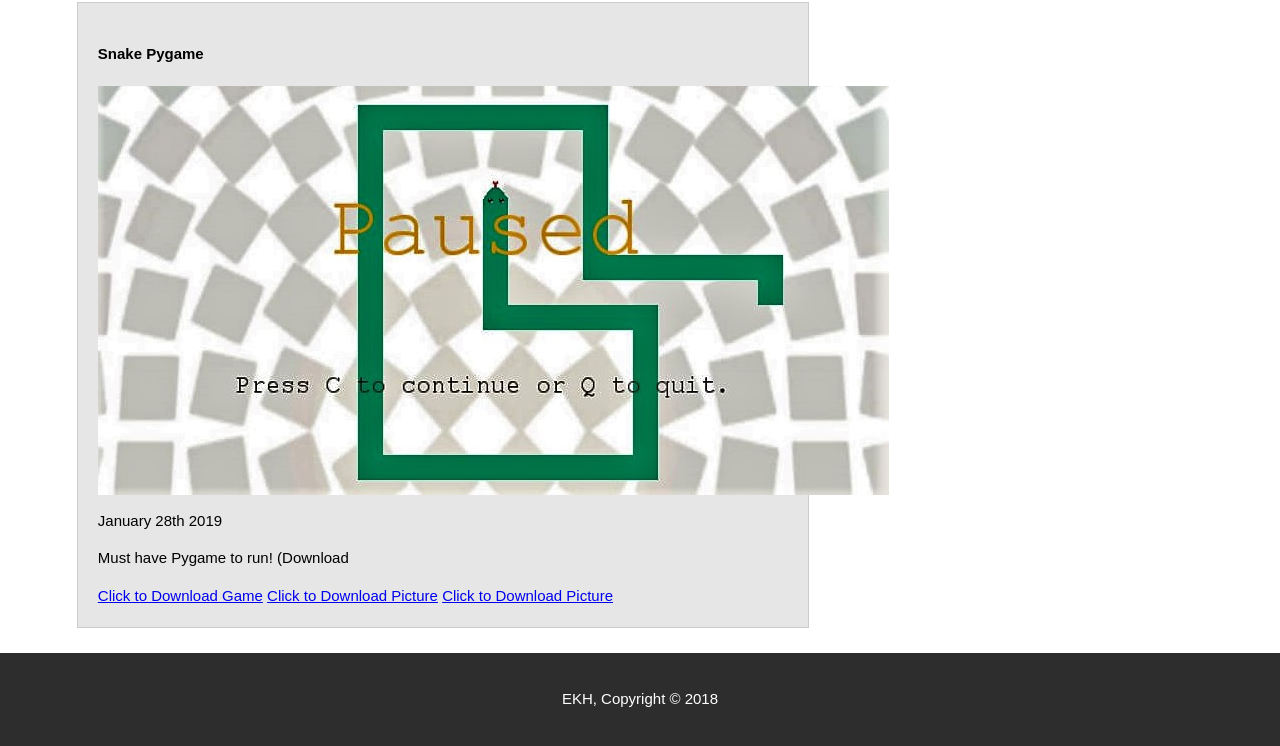
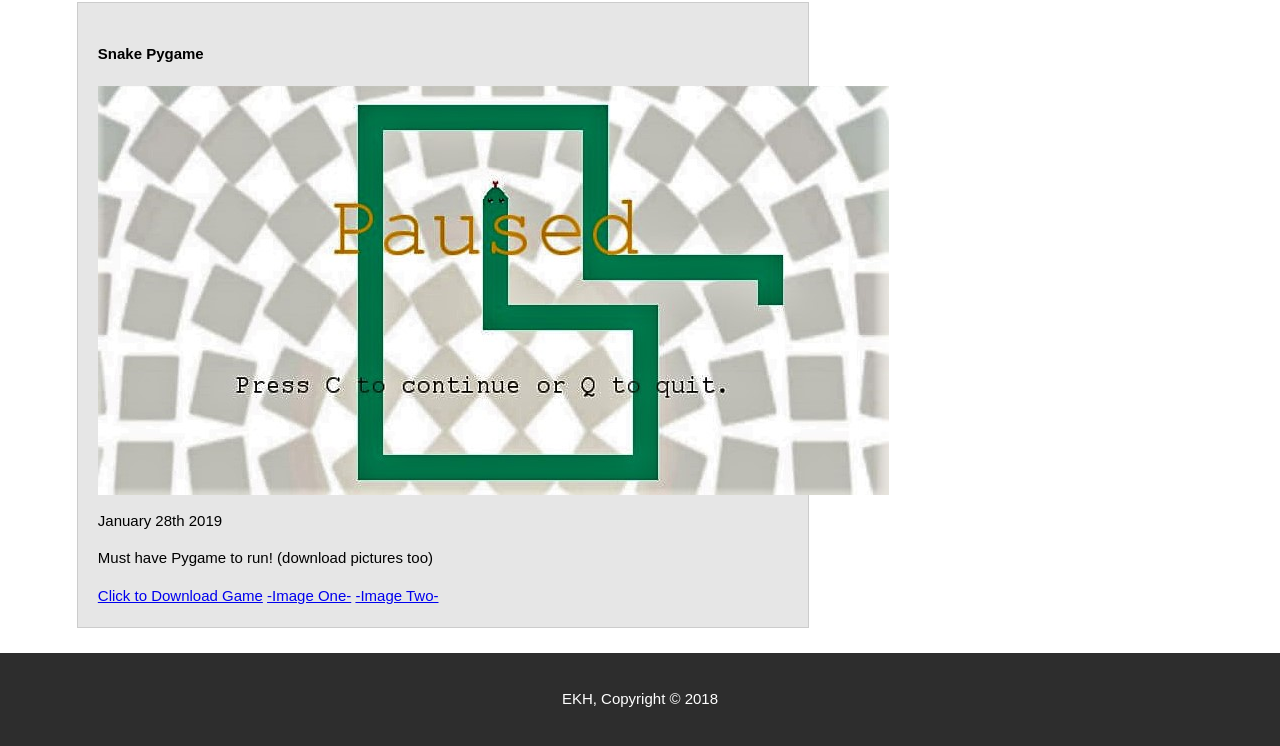
Before and after one commit to yellowparticle/yellowparticle.github.io, a plain HTML site: page portfolio.html in a window 1280 px wide. Shown: the part 1502-2248 px from the top of the page. Drawn offline with Linux system fonts and the light colour scheme.

Commit message:
added picturesedits

```diff
--- a/portfolio.html
+++ b/portfolio.html
@@ -52,10 +52,10 @@
           <h4> Snake Pygame</h4>
           <img src="./img/snakegame.JPG">
           <p>January 28th 2019</p>
-          <p> Must have Pygame to run! (Download </p>
+          <p> Must have Pygame to run! (download pictures too)</p>
           <a href = "./game.py">Click to Download Game</a>
-          <a href = "./img/snakehead.png">Click to Download Picture</a>
-          <a href = "./img/mouse.png">Click to Download Picture</a>
+          <a href = "./img/snakehead.png">-Image One-</a>
+          <a href = "./img/mouse.png">-Image Two-</a>
 
          </li>
 
```
